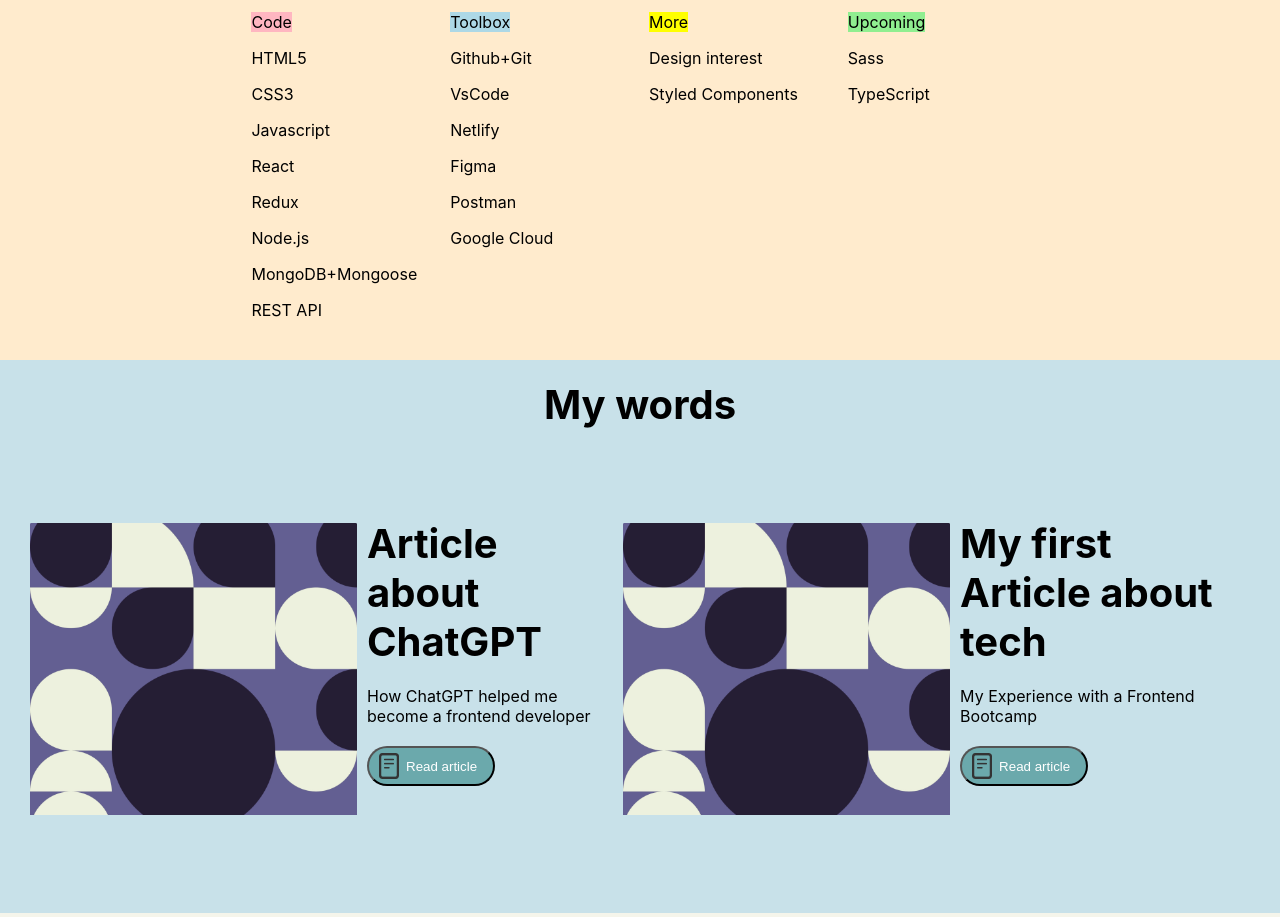
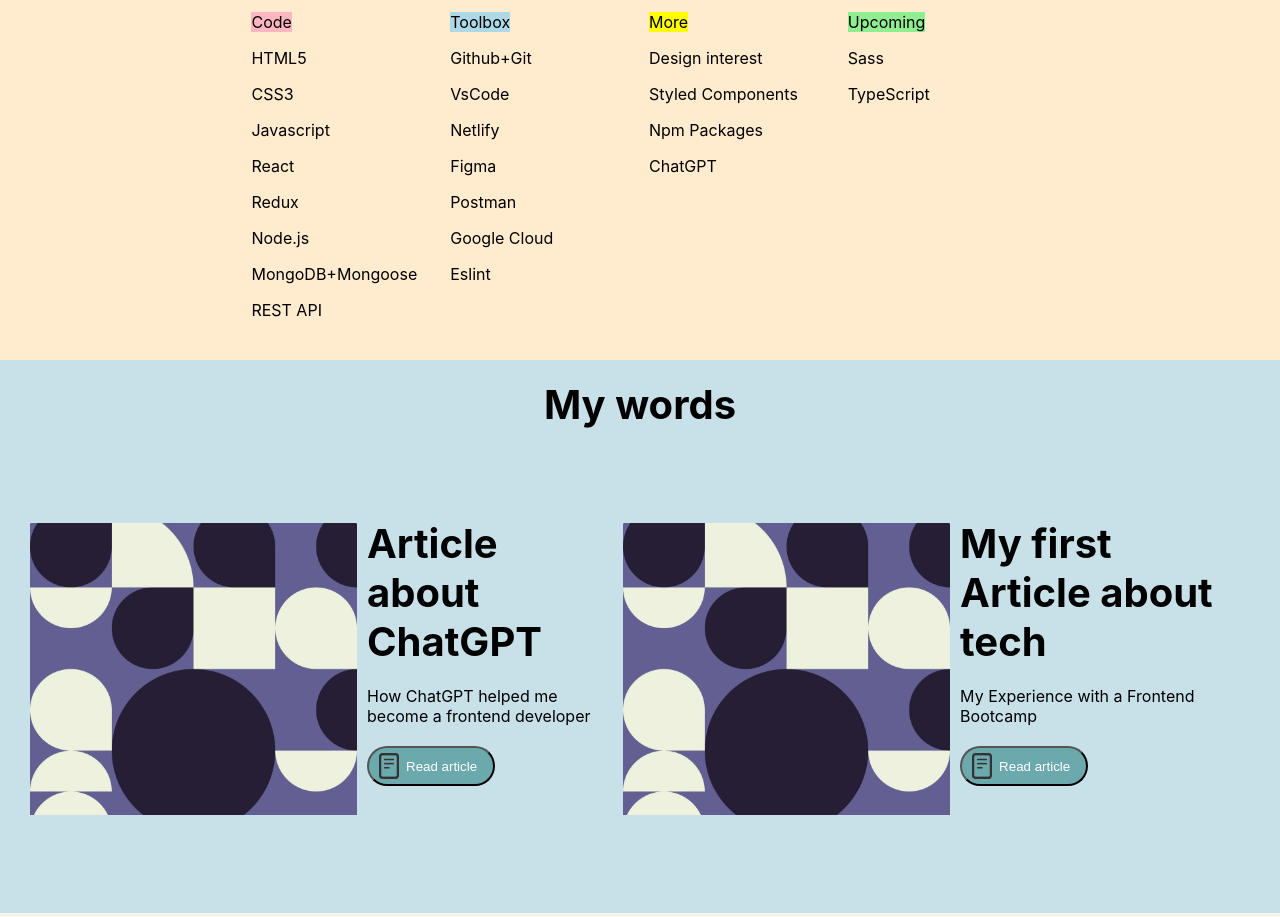
Before and after one commit to NinaWald/react-portfolio, a React (Create React App) app: page / in a window 1280 px wide. Shown: the part 4040-4957 px from the top of the page. Built offline with nearby package versions, Linux system fonts and the light colour scheme.

Commit message:
added skills

```diff
--- a/src/components/Skills.js
+++ b/src/components/Skills.js
@@ -31,6 +31,7 @@ const Skills = () => {
           <p>Figma</p>
           <p>Postman</p>
           <p>Google Cloud</p>
+          <p>Eslint</p>
         </div>
 
         <div className="more">
@@ -39,6 +40,8 @@ const Skills = () => {
           </p>
           <p>Design interest</p>
           <p>Styled Components</p>
+          <p>Npm Packages</p>
+          <p>ChatGPT</p>
         </div>
 
         <div className="upcoming">
```
